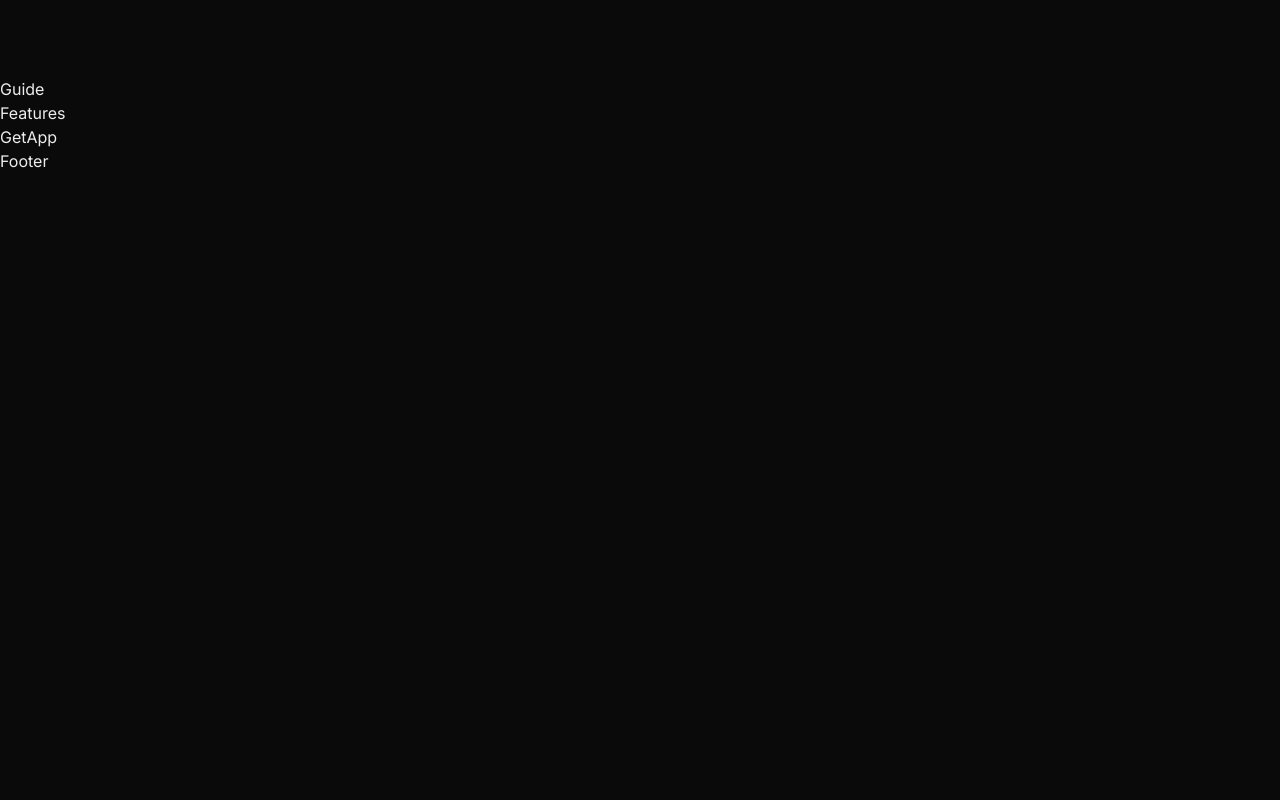
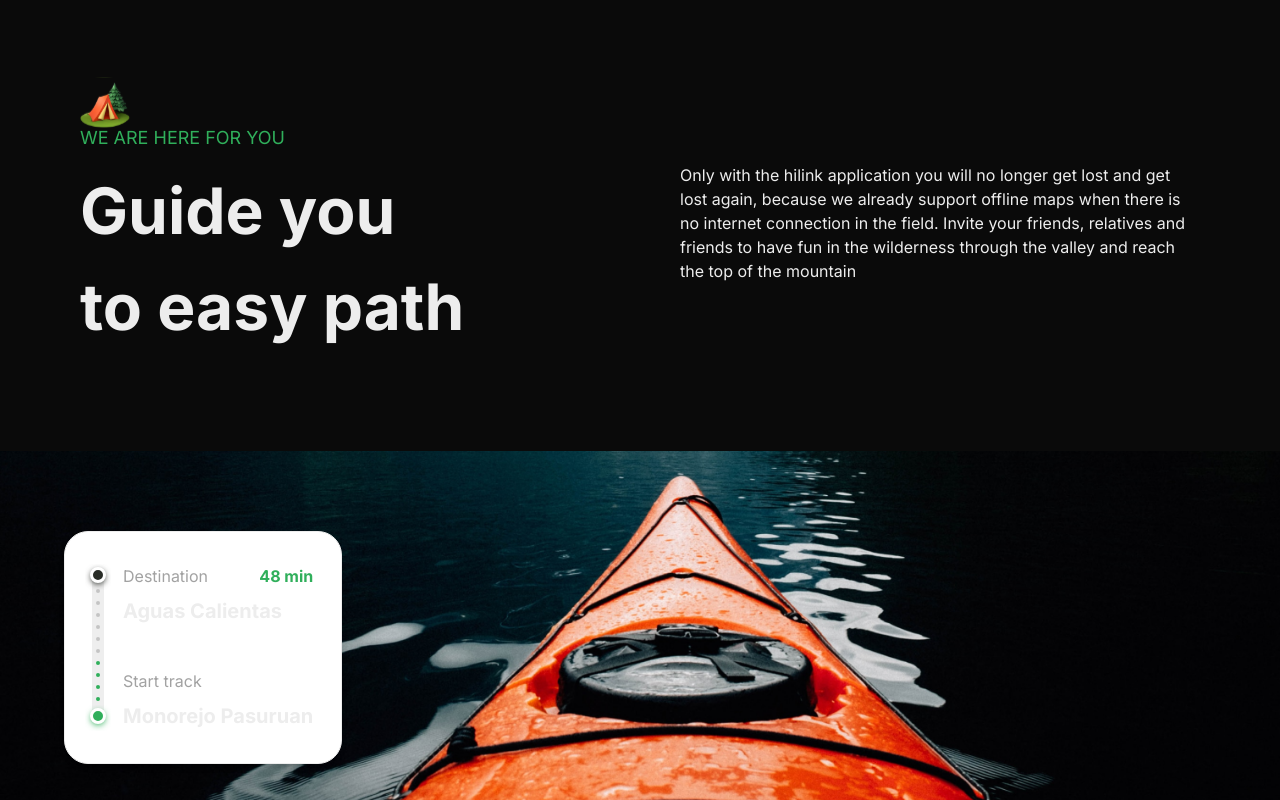
Before and after one commit to viktor-codes/travel-app, a Next.js app: page / in a window 1280 px wide. Shown: the part 1960-2760 px from the top of the page. Before the commit the page ends 2133 px from the top, so only its background shows below. Built offline with nearby package versions, Linux system fonts and the light colour scheme.

Commit message:
Complete the Guide section

```diff
--- a/components/Guide.tsx
+++ b/components/Guide.tsx
@@ -1,7 +1,62 @@
+import Image from 'next/image'
 import React from 'react'
 
 const Guide = () => {
-	return <div>Guide</div>
+	return (
+		<section className='flexCenter flex-col'>
+			<div className=' padding-container max-container w-full pb-24'>
+				<Image src='/camp.svg' alt='camp' width={50} height={50} className='' />
+				<p className='uppercase regular-18 -mt-1 mb-3 text-green-50'>
+					we are here for you
+				</p>
+				<div className='flex flex-wrap justify-between gap-5 lg:gap-10'>
+					<h2 className='font-bold text-[40px] lg:text-[64px] xl:max-w-[390px]'>
+						Guide you to easy path
+					</h2>
+					<p className='text-base text-grey-30 xl:max-w-[520px]'>
+						Only with the hilink application you will no longer get lost and get
+						lost again, because we already support offline maps when there is no
+						internet connection in the field. Invite your friends, relatives and
+						friends to have fun in the wilderness through the valley and reach
+						the top of the mountain
+					</p>
+				</div>
+			</div>
+			<div className='flexCenter max-container relative w-full'>
+				<Image
+					src='/boat.png'
+					alt='guide-image'
+					width={1440}
+					height={580}
+					className='w-full object-cover object-center 2xl:rounded-5xl'
+				/>
+				<div className='absolute flex bg-white py-8 pl-5 pr-7 gap-3 rounded-3xl border shadow-md md:left-[5%] lg:top-20'>
+					<Image
+						src='/meter.svg'
+						alt='location-icon'
+						width={16}
+						height={158}
+						className='h-full w-auto'
+					/>
+					<div className='flexBetween flex-col'>
+						<div className='flex w-full flex-col'>
+							<div className='flexBetween f-full'>
+								<p className='regular-16 text-gray-20'>Destination</p>
+								<p className='bold-16 text-green-50'>48 min</p>
+							</div>
+							<p className='bold-20 mt-2'>Aguas Calientas</p>
+						</div>
+						<div className='flex w-full flex-col'>
+							<p className='regular-16 text-gray-20'>Start track</p>
+							<h4 className='bold-20 mt-2 whitespace-nowrap'>
+								Monorejo Pasuruan
+							</h4>
+						</div>
+					</div>
+				</div>
+			</div>
+		</section>
+	)
 }
 
 export default Guide
```
